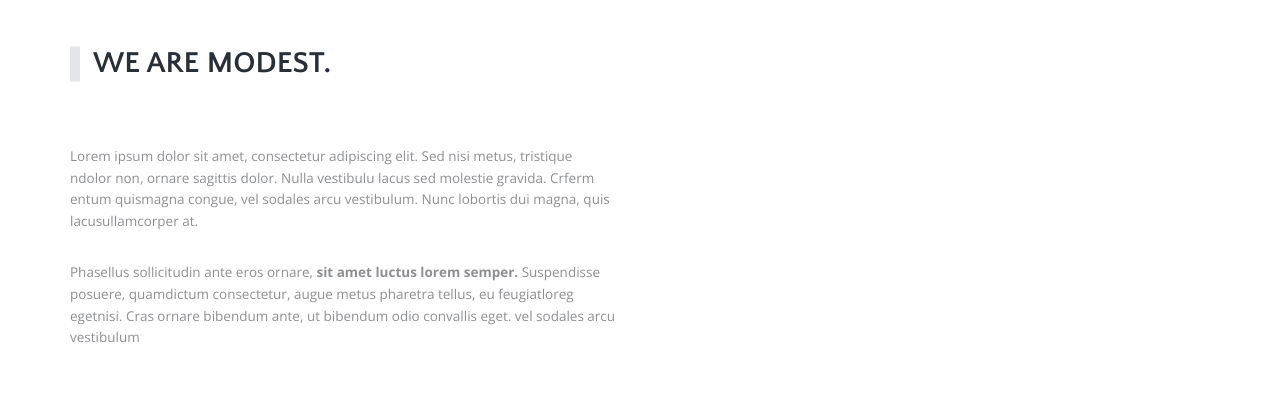
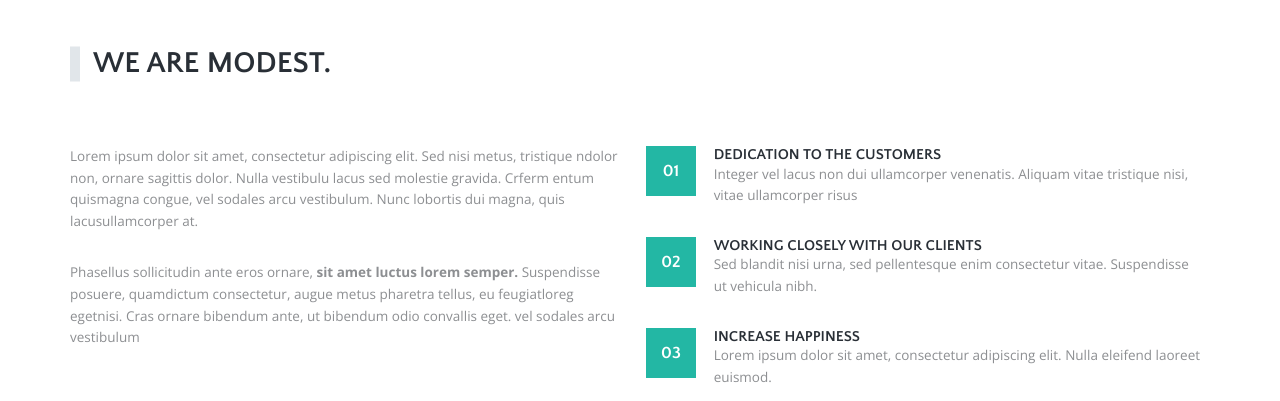
Before and after one commit to Osepaishvili/Sisabo, a website: page index.html in a window 1280 px wide. Shown: the part 775-1176 px from the top of the page. Drawn offline with nearby package versions, Linux system fonts and the light colour scheme.

Commit message:
ending with about

```diff
--- a/index.html
+++ b/index.html
@@ -128,12 +128,30 @@
                         <div class="option-list">
                             <div class="option">
                                 <div class="option-number">
-                                    <h2>01</h2>
+                                    <h2 class="heading-secondary">01</h2>
                                 </div>
                                 <div class="option-text">
-                                    <h3>Dedication to the customers</h3>
-                                    <p>Integer vel lacus non dui ullamcorper venenatis. Aliquam vitae tristique nisi,
+                                    <h3 class="heading-tertiary heading-tertiary__about">Dedication to the customers</h3>
+                                    <p class="heading-primary--sub">Integer vel lacus non dui ullamcorper venenatis. Aliquam vitae tristique nisi,
                                         vitae ullamcorper risus</p>
+                                </div>
+                            </div>
+                            <div class="option">
+                                <div class="option-number">
+                                    <h2 class="heading-secondary">02</h2>
+                                </div>
+                                <div class="option-text">
+                                    <h3 class="heading-tertiary heading-tertiary__about">working closely with our clients</h3>
+                                    <p class="heading-primary--sub">Sed blandit nisi urna, sed pellentesque enim consectetur vitae. Suspendisse ut vehicula nibh.</p>
+                                </div>
+                            </div>
+                            <div class="option">
+                                <div class="option-number">
+                                    <h2 class="heading-secondary">03</h2>
+                                </div>
+                                <div class="option-text">
+                                    <h3 class="heading-tertiary heading-tertiary__about">increase happiness</h3>
+                                    <p class="heading-primary--sub">Lorem ipsum dolor sit amet, consectetur adipiscing elit. Nulla eleifend laoreet euismod.</p>
                                 </div>
                             </div>
                         </div>
--- a/sass/base/_typography.scss
+++ b/sass/base/_typography.scss
@@ -97,7 +97,7 @@ body {
   color: $color-heading-main-dark;
   margin-top: 5.1rem;
   margin-bottom: 3.4rem;
-  margin-left: .8rem;
+  margin-left: 0.8rem;
   font-family: "Quattrocento Sans", sans-serif;
 
   @include respond(tab-port) {
@@ -110,9 +110,17 @@ body {
 }
 
 .heading-tertiary {
-  font-size: $default-font-size;
+  position: relative;
+  text-transform: uppercase;
+  backface-visibility: hidden;
+  margin-bottom: 0rem;
+  font-family: "Quattrocento Sans", sans-serif;
+  font-size: 1.5rem;
   font-weight: 700;
-  text-transform: uppercase;
+  line-height: 1.17;
+  &__about {
+    color: $color-heading-main-dark;
+  }
 }
 
 .paragraph {
--- a/sass/components/_options.scss
+++ b/sass/components/_options.scss
@@ -1,16 +1,23 @@
-.option-list{
-    .option{
-        .option-number{
+.option-list {
+  .option {
+      margin-bottom: 30px;
+    .option-number {
       width: 50px;
       height: 50px;
       background-color: $color-primary;
       position: relative;
-            h2{
+      display: inline-block;
+      margin-right: 15px;
+      h2 {
         @include absCenter();
+        margin: 0;
+        color: $color-white;
       }
     }
-        .option-text{
-
+    .option-text {
+      display: inline-block;
+      vertical-align: top;
+      width: calc(100% - 70px);
     }
   }
 }
--- a/sass/pages/_home.scss
+++ b/sass/pages/_home.scss
@@ -31,9 +31,17 @@
 .section-about {
   padding-bottom: 100px;
   border-bottom: 1px solid $color-grey-light-3;
-  .left-side {
-    width: 47.9%;
-    margin-right: 2%;
+  .content-wrapper {
+    .left-side {
+      width: 48.1%;
+      display: inline-block;
+      margin-right: 2.2%;
+    }
+    .right-side {
+      display: inline-block;
+      width: 49%;
+      vertical-align: top;
+    }
   }
 }
 
@@ -55,16 +63,16 @@
   }
   .google-map {
     .mapouter {
-      position:relative;
-      text-align:right;
-      height:346px;
-      width:100%;
+      position: relative;
+      text-align: right;
+      height: 346px;
+      width: 100%;
     }
     .gmap_canvas {
-      overflow:hidden;
-      background:none!important;
-      height:346px;
-      width:100%;
+      overflow: hidden;
+      background: none !important;
+      height: 346px;
+      width: 100%;
     }
   }
 }
```
Also changed, not shown: css/style.css. Lines whose indentation alone changed are shown as unchanged.
